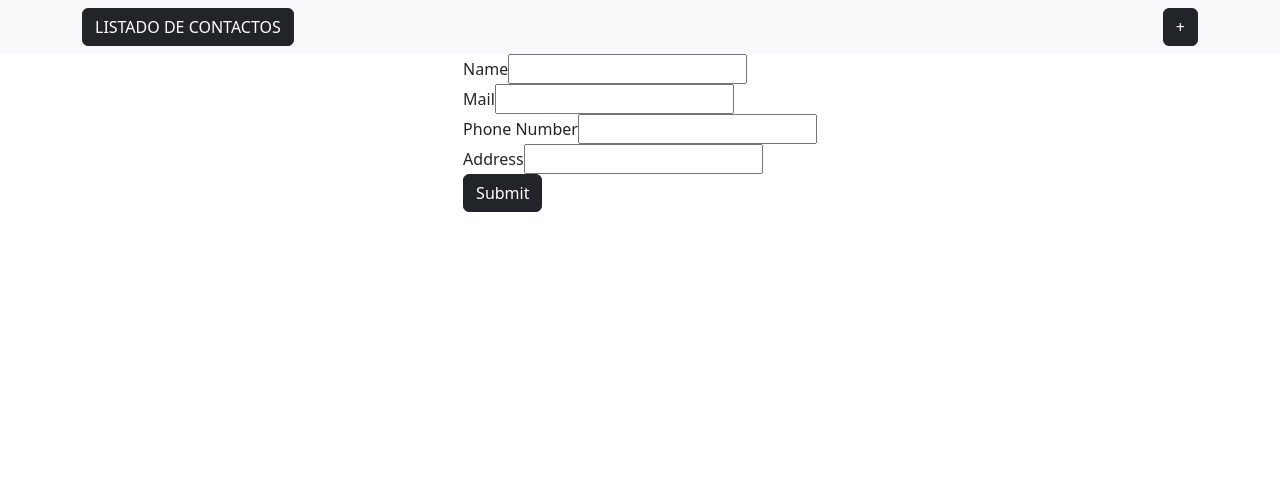
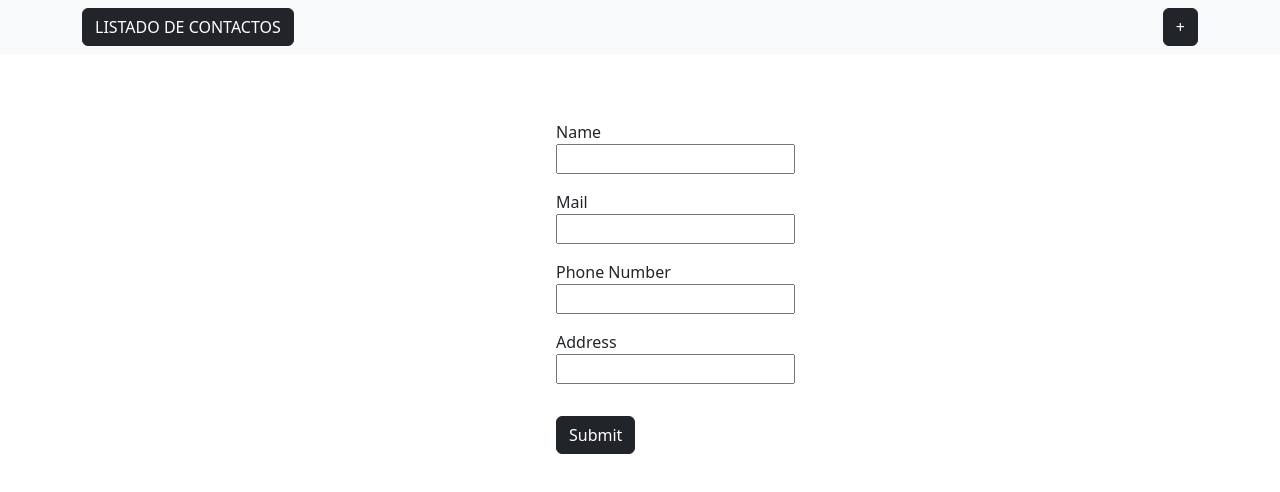
Before and after one commit to Caarlos3/Carlos-list-contacts, a React (Vite) app: page /demo in a window 1280 px wide. Shown: the top 492 px of the page. Built offline with nearby package versions, Linux system fonts and the light colour scheme.

Commit message:
terminado

```diff
--- a/src/index.css
+++ b/src/index.css
@@ -16,7 +16,6 @@
 
 
 .principalSummit{
-    height: 100vh;
     width: 100vw;
     display: flex;
     justify-content: center;
@@ -25,3 +24,9 @@
 li{
     list-style-type: none;
 }
+
+.containerSummit{
+    height: 200px;
+    width: 200px;
+    margin: 50px;
+}
--- a/src/pages/Demo.jsx
+++ b/src/pages/Demo.jsx
@@ -1,13 +1,14 @@
 // Import necessary components from react-router-dom and other parts of the application.
-import { useNavigate } from "react-router-dom";
+import { useLocation, useNavigate } from "react-router-dom";
 import useGlobalReducer from "../hooks/useGlobalReducer";  // Custom hook for accessing the global state.
-import { ADD_CONTACT_USER } from "../store.js";
-import {useState} from "react";
+import { ADD_CONTACT_USER, EDIT_CONTACT_USER} from "../store.js";
+import { useState, useEffect } from "react";
 
-export const Demo = () => {
+export const Demo = ({isEdit}) => {
   // Access the global state and dispatch function using the useGlobalReducer hook.
   const { store, dispatch } = useGlobalReducer();
   const navigate = useNavigate();
+  const location = useLocation();
 
   const [formulario, setFormulario] = useState({
     name: "",
@@ -17,6 +18,14 @@ export const Demo = () => {
 
   });
 
+  useEffect(() => {
+    if (isEdit && location.state) {
+
+      const { name, email, phone, address } = location.state;
+      setFormulario({ name, email, phone, address });
+    }
+  }, [isEdit, location]);
+
   const handleChange = (e) => {
     const { name, value } = e.target;
     setFormulario((prev) => ({ ...prev, [name]: value }));
@@ -24,29 +33,42 @@ export const Demo = () => {
 
   const handleSubmit = async (e) => {
     e.preventDefault();
-    const newContact = {
-      ...formulario,
-    };
+    const contact = { ...formulario };
 
-  try{
+    try {
+      let contactResponse;
+      if (isEdit) {
 
-    const contactResponse = await fetch('https://playground.4geeks.com/contact/agendas/test1/contacts', {
+        contactResponse = await fetch(`https://playground.4geeks.com/contact/agendas/test1/contacts/${location.state.id}`, {
+          method: "PUT",
+          headers: {
+            "Content-Type": "application/json",
+          },
+          body: JSON.stringify(contact),
+        });
+      } else {
+
+        contactResponse = await fetch('https://playground.4geeks.com/contact/agendas/test1/contacts', {
           method: "POST",
           headers: {
-        "Content-Type": "application/json"
+            "Content-Type": "application/json",
           },
-      body: JSON.stringify(newContact)
+          body: JSON.stringify(contact),
         });
-
-    if(!contactResponse.ok) throw new Error("Error al crear nuevo contacto");
-
-    const createdContact = await contactResponse.json();
-    dispatch({type: "CONTACT", payload: createdContact});
-    navigate("/");
       }
 
-  catch(error){
-    console.log(error)
+      if (!contactResponse.ok) throw new Error(isEdit ? "Error al actualizar el contacto" : "Error al crear el contacto");
+
+      const updatedContact = await contactResponse.json();
+
+      if (isEdit) {
+        dispatch({ type: "EDIT_CONTACT_USER", payload: updatedContact });
+      } else {
+        dispatch({ type: "CONTACT", payload: updatedContact });
+      }
+      navigate("/");
+    } catch (error) {
+      console.error(error);
     }
   };
 
@@ -54,19 +76,19 @@ export const Demo = () => {
     <div className="principalSummit">
       <div className="containerSummit">
         <form onSubmit={handleSubmit}>
-              <div className="contactName">Name
-                <input type="text" name= "name" value={formulario.name} onChange={handleChange}/>
+          <div className="contactName m-3">Name
+            <input type="text" name="name" value={formulario.name} onChange={handleChange} />
           </div>
-              <div className="contactMail">Mail
-                <input type="email" name= "email" value={formulario.email} onChange={handleChange} />
+          <div className="contactMail m-3">Mail
+            <input type="email" name="email" value={formulario.email} onChange={handleChange} />
           </div>
-              <div className="contactPhone">Phone Number
+          <div className="contactPhone m-3">Phone Number
             <input type="text" name="phone" value={formulario.phone} onChange={handleChange} />
           </div>
-              <div className="contactAddress">Address
+          <div className="contactAddress m-3">Address
             <input type="text" name="address" value={formulario.address} onChange={handleChange} />
           </div>
-              <button className="btn btn-dark" type="submit">Submit</button>
+          <button className="btn btn-dark m-3" type="submit">Submit</button>
         </form>
       </div>
     </div>
--- a/src/pages/Home.jsx
+++ b/src/pages/Home.jsx
@@ -1,7 +1,8 @@
 import { useEffect } from "react";
 import useGlobalReducer from "../hooks/useGlobalReducer.jsx";
-import { ADD_CONTACT_USER, DELETE_CONTACT_USER} from "../store.js";
+import { ADD_CONTACT_USER, DELETE_CONTACT_USER, } from "../store.js";
 import { useNavigate } from "react-router-dom";
+import { EDIT_CONTACT_USER } from "../store.js";
 
 
 export const Home = () => {
@@ -32,7 +33,7 @@ export const Home = () => {
 		}
 		)
 		dispatch({type: EDIT_CONTACT_USER, payload: contact.id })
-		navigate("/edit")
+		navigate("/edit", {state: contact})
 	}
 
 	const deleteContact = async (contact) => {
@@ -58,9 +59,9 @@ export const Home = () => {
 						<div className="container">
 							<div className="avatar"><i className="fa-solid fa-circle-user fa-2xl"></i></div>
 							<div className="userName">{contact.name}</div>
-							<div className="userMail"><i className="fa-solid fa-envelope"></i>{contact.email}</div>
+							<div className="userMail"><i className="fa-solid fa-envelope"></i> {contact.email}</div>
 							<div className="userPhone"><i className="fa-solid fa-phone"> {contact.phone}</i></div>
-							<div className="userAddress">{contact.address}</div>
+							<div className="userAddress"><i className="fa-solid fa-location-dot"></i> {contact.address}</div>
 						</div>
 						<div>
 							<div className="modify" onClick={()=>changeContact(contact)}><i className="fa-solid fa-pencil"></i></div>
--- a/src/routes.jsx
+++ b/src/routes.jsx
@@ -8,6 +8,7 @@ import {
 import { Layout } from "./pages/Layout";
 import { Home } from "./pages/Home";
 import { Demo } from "./pages/Demo";
+
 
 export const router = createBrowserRouter(
     createRoutesFromElements(
```
Lines whose indentation alone changed are shown as unchanged.
